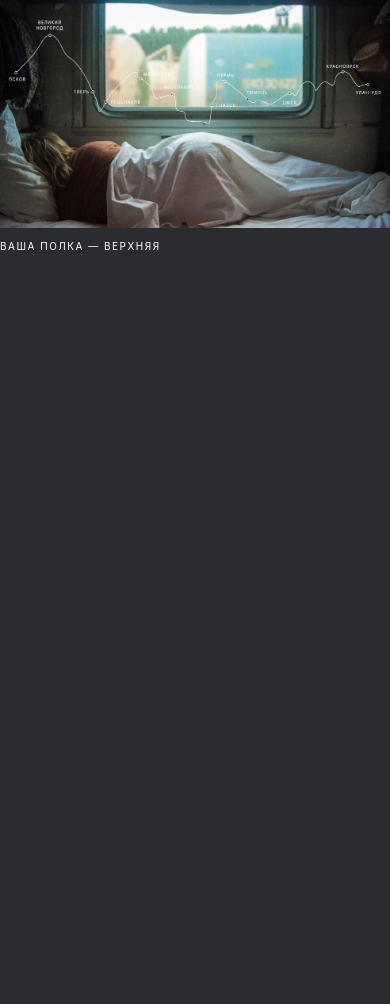
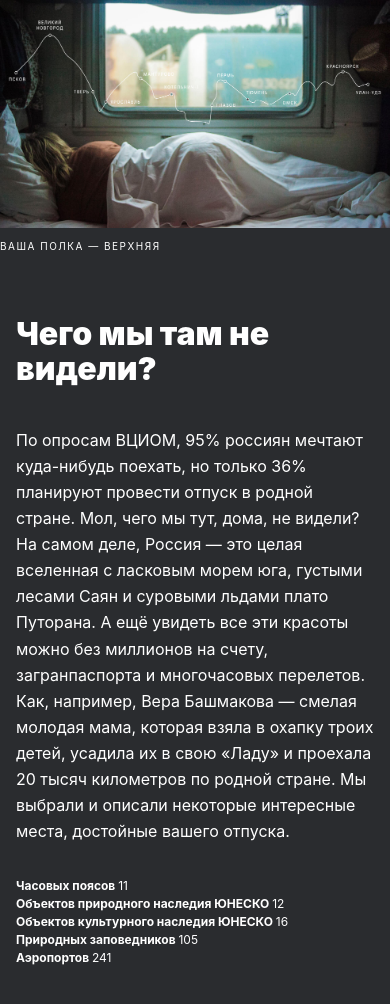
Before and after one commit to elya-edo/russian-travel, a plain HTML site: page index.html in a window 390 px wide. Shown: the part 306-1310 px from the top of the page. Before the commit the page ends 844 px from the top, so only its background shows below. Drawn offline with Linux system fonts and the light colour scheme.

Commit message:
блок intro

```diff
--- a/index.html
+++ b/index.html
@@ -27,6 +27,19 @@
           alt="Человек лежит в поезде и показан его маршрут.">
         <p class="lead__caption">ваша полка — верхняя</p>
       </section>
+      <section class="intro">
+        <div class="intro__container">
+          <h2 class="intro__title">Чего мы там не видели?</h2>
+          <p class="intro__text">По опросам ВЦИОМ, 95% россиян мечтают куда-нибудь поехать, но только 36% планируют провести отпуск в родной стране. Мол, чего мы тут, дома, не видели? На самом деле, Россия — это целая вселенная с ласковым морем юга, густыми лесами Саян и суровыми льдами плато Путорана. А ещё увидеть все эти красоты можно без миллионов на счету, загранпаспорта и многочасовых перелетов. Как, например, Вера Башмакова — смелая молодая мама, которая взяла в охапку троих детей, усадила их в свою «Ладу» и проехала 20 тысяч километров по родной стране. Мы выбрали и описали некоторые интересные места, достойные вашего отпуска.</p>
+          <ul class="intro__list">
+            <li>Часовых поясов <span class="intro__quantity">11</span></li>
+            <li>Объектов природного наследия ЮНЕСКО <span class="intro__quantity">12</span></li>
+            <li>Объектов культурного наследия ЮНЕСКО <span class="intro__quantity">16</span></li>
+            <li>Природных заповедников <span class="intro__quantity">105</span></li>
+            <li>Аэропортов <span class="intro__quantity">241</span></li>
+          </ul>
+        </div>
+      </section>
     </main>
     <footer class="footer">
 
--- a/pages/style.css
+++ b/pages/style.css
@@ -105,6 +105,49 @@
 
 }
 
+.intro {
+  box-sizing: border-box;
+  margin: 0 auto;
+  max-width: 1280px;
+  padding: 92px 148px 92px 148px;
+}
+
+.intro__container {
+  max-width: 690px;
+}
+
+.intro__title {
+  margin: 0;
+  font-style: normal;
+  font-weight: 900;
+  font-size: 54px;
+  line-height: 1.07;
+  color: #FFFFFF;
+}
+
+.intro__text {
+  margin: 40px 0 33px;
+  font-style: normal;
+  font-weight: 400;
+  font-size: 16px;
+  line-height: 1.63;
+  color: #FFFFFF;
+}
+
+.intro__list {
+  padding-inline-start: 0; /*убираю сдвиг в <ul> */
+  list-style: none;        /*убираю маркер у списка <ul> */
+  font-style: normal;
+  font-weight: 700;
+  font-size: 12px;
+  line-height: 1.5;
+  color: #FFFFFF;
+}
+
+.intro__quantity {
+  font-weight: 400;
+}
+
 
 @media screen and (max-width: 1279px) { /*макет 1024*/
   .header {
@@ -122,6 +165,24 @@
   .lead__subtitle {
     margin-bottom: 56px;
   }
+
+  .intro {
+    padding-left: 0;
+    padding-right: 0;
+    max-width: 928px;
+  }
+
+  .intro__title {
+  }
+
+  .intro__text {
+  }
+
+  .intro__list {
+  }
+
+  .intro__quantity {
+  }
 }
 
 @media screen and (max-width: 1023px) { /*макет 768*/
@@ -132,6 +193,27 @@
 
   .lead {
     width: 100%;
+  }
+
+  .intro {
+    padding: 88px 0 88px 0;
+  }
+
+  .intro__container {
+    max-width: 720px;
+    margin-left: 24px;
+  }
+
+  .intro__title {
+  }
+
+  .intro__text {
+  }
+
+  .intro__list {
+  }
+
+  .intro__quantity {
   }
 }
 
@@ -172,6 +254,29 @@
     margin-right: 16px;
     font-size: 16px;
     line-height: 1.25;
+  }
+
+  .intro {
+    padding: 64px 16px 64px 16px;
+  }
+
+  .intro__container {
+    margin-left: 0;
+  }
+
+  .intro__title {
+    font-size: 32px;
+    line-height: 1.09;
+  }
+
+  .intro__text {
+    margin-bottom: 33px;
+  }
+
+  .intro__list {
+  }
+
+  .intro__quantity {
   }
 }
 
```
